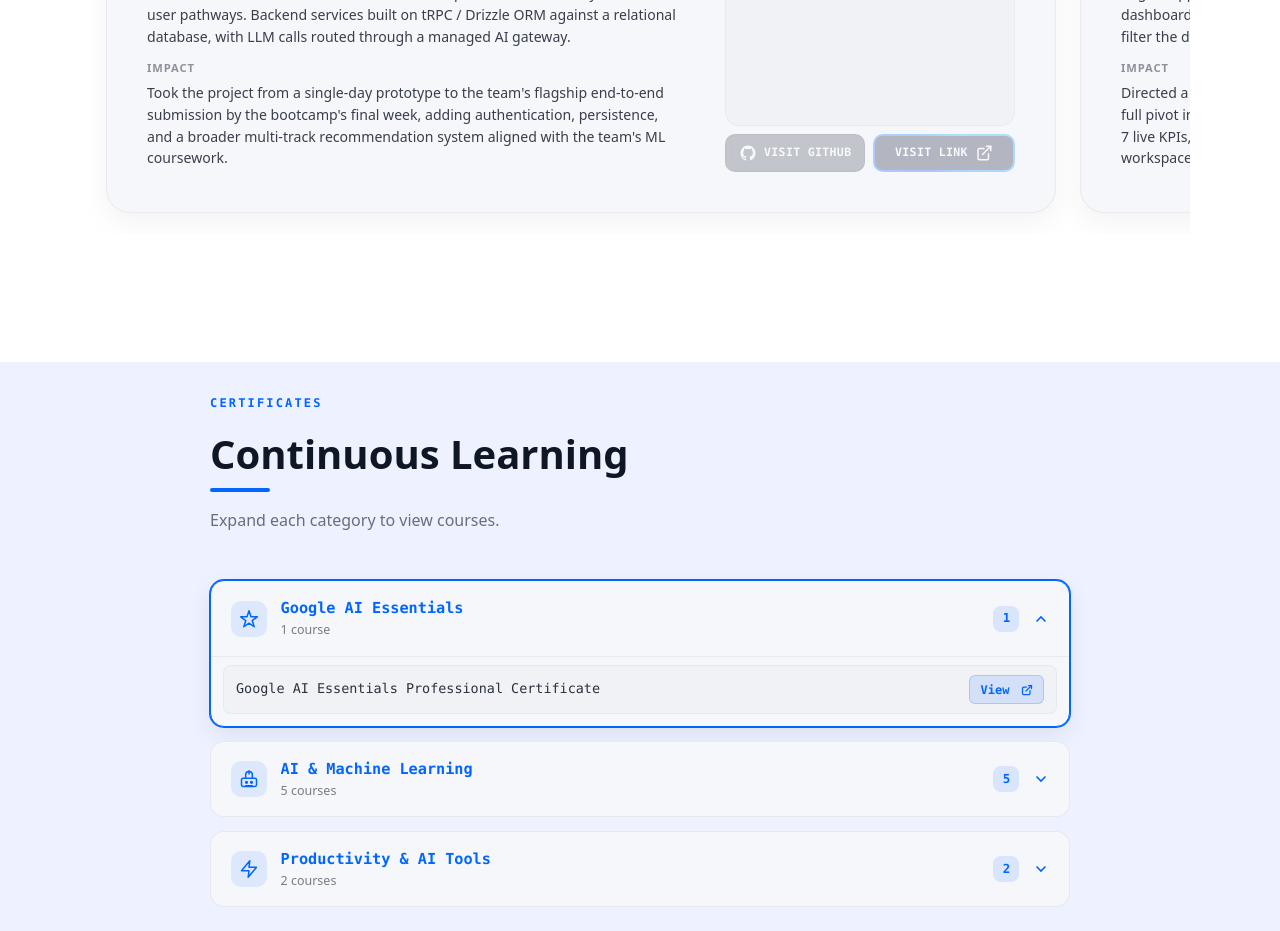
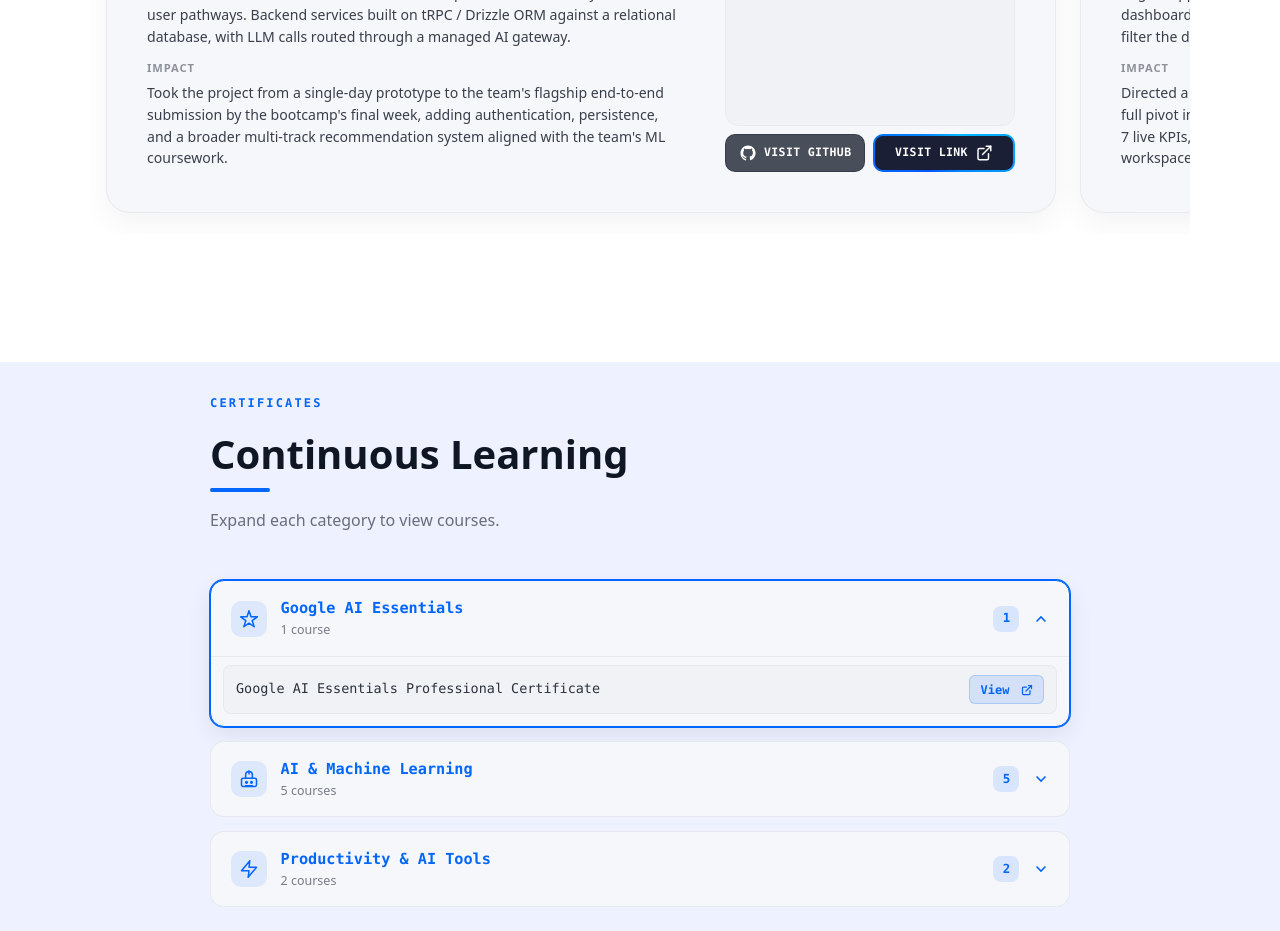
Before and after one commit to Madondo07/dumisane_portfolio, a Next.js app: page / in a window 1280 px wide. Shown: the part 3760-4691 px from the top of the page. Built offline with nearby package versions, Linux system fonts and the light colour scheme.

Commit message:
Update redirection links

```diff
--- a/src/components/BootcampProjects.jsx
+++ b/src/components/BootcampProjects.jsx
@@ -63,7 +63,7 @@ const bootcampProjects = [
       'Node.js/Express', 'tRPC', 'Drizzle ORM',
       'MySQL', 'TiDB', 'Manus OAuth', 'Manus AI',
     ],
-    links: { github: '', live: '' },
+    links: { github: 'https://github.com/Madondo07/pathfinder-ai', live: 'https://pathfinder-ai-ruby-nine.vercel.app/' },
   },
   {
     title: 'SentiX — Takealot InsightEngine',
@@ -81,7 +81,7 @@ const bootcampProjects = [
       'VADER', 'Hugging Face',
       'Lovable', 'Manus',
     ],
-    links: { github: '', live: '' },
+    links: { github: 'https://github.com/Madondo07/SentiX', live: '' },
   },
   {
     title: 'OmniLens AI',
@@ -94,7 +94,7 @@ const bootcampProjects = [
     impact:
       'Independently scoped and designed a full product concept end-to-end — from MVP definition through to a 5-lens, auth-enabled, analytics-integrated build spec — demonstrating solo product thinking and UX/architecture design skill outside a team structure.',
     tools: ['Lovable', 'Figma', 'PDF Export'],
-    links: { github: '', live: '' },
+    links: { github: 'https://github.com/Madondo07/omnilens', live: '' },
   },
   {
     title: 'PathFinder AI — Week 1 MVP',
```
